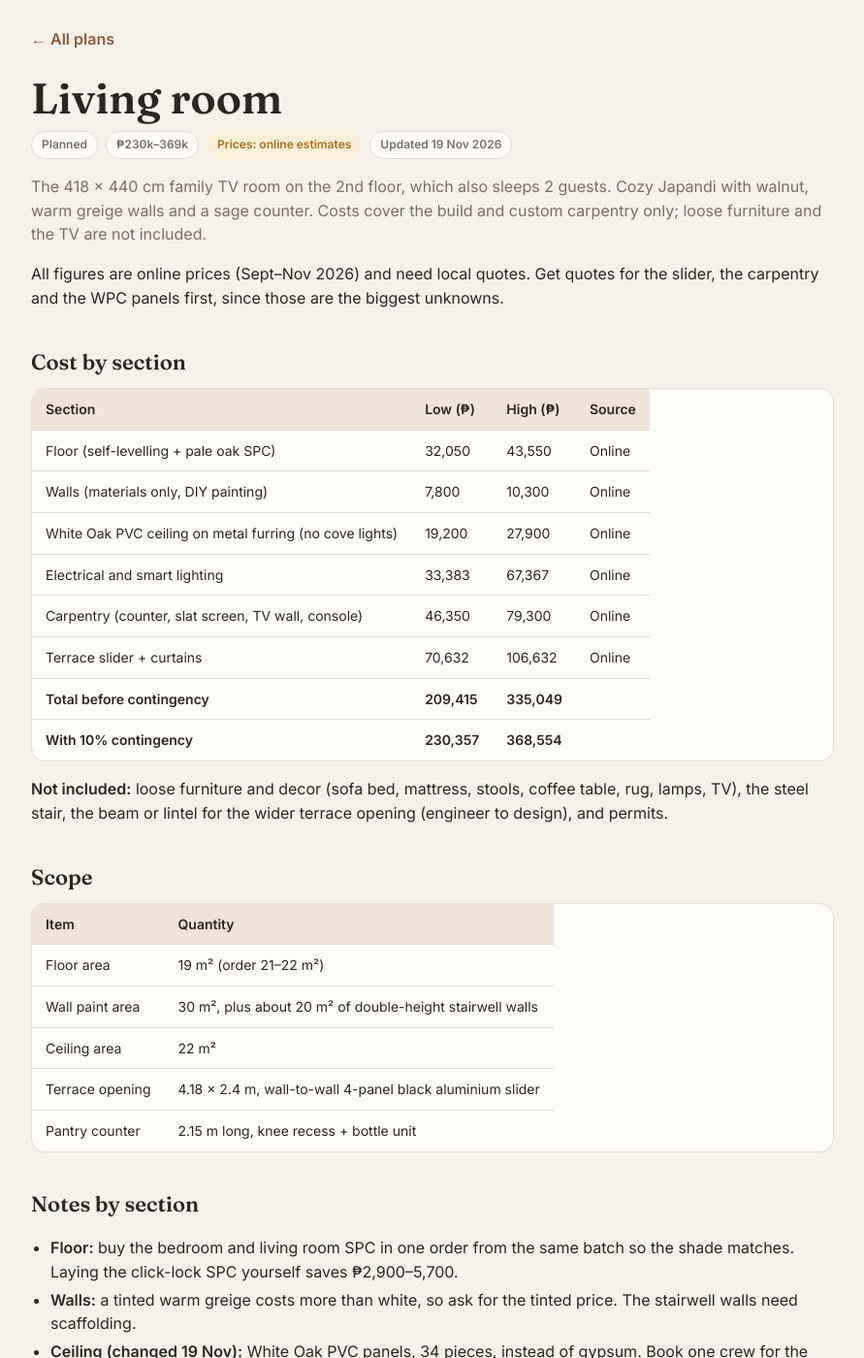
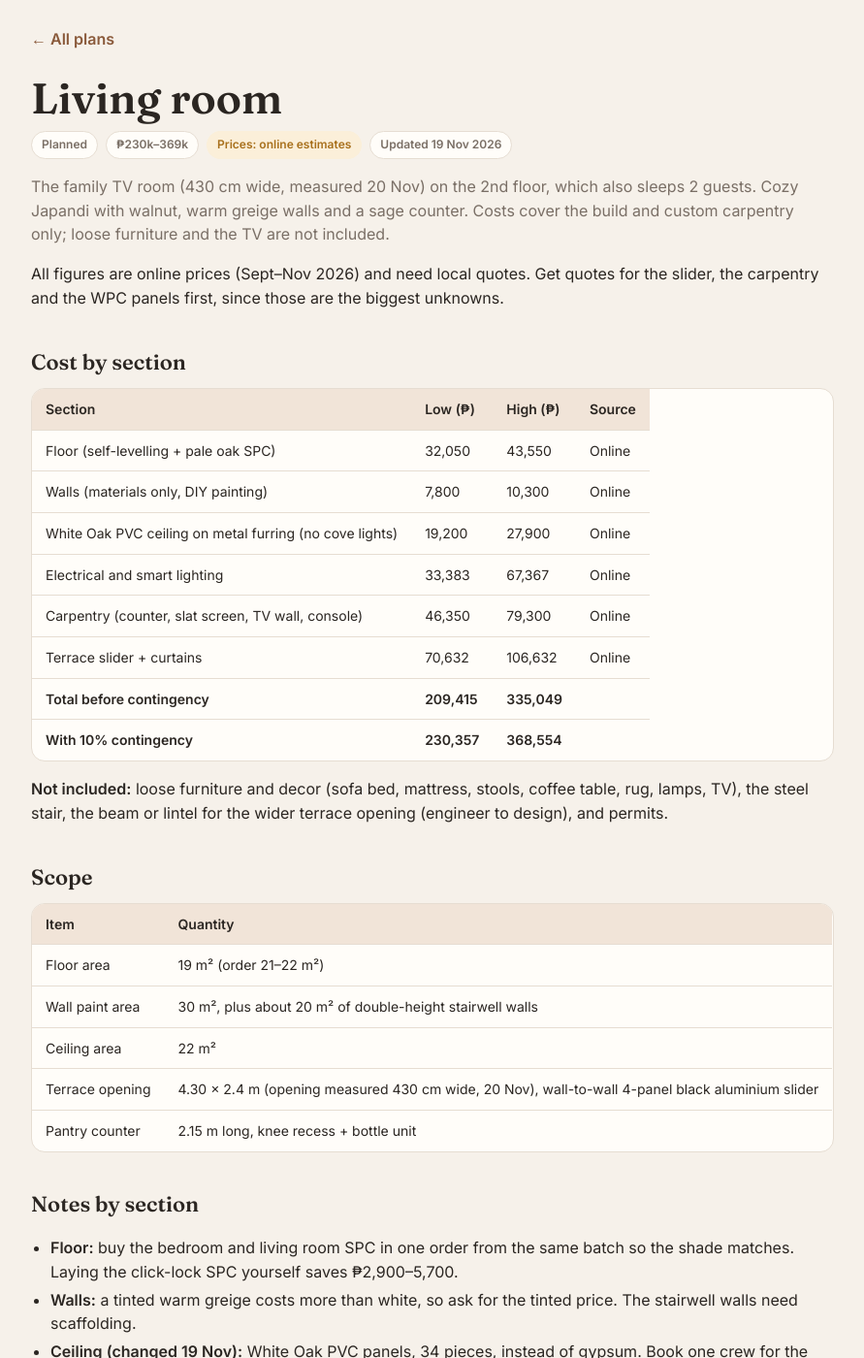
Before and after one commit to tatayotter/navarro-house, a Jekyll site: the page built from rooms/living-room.md, in a window 1280 px wide and 1400 px high. Shown: the whole window at 97% size, without its empty margins (194-1085 px from the left). Built offline with Jekyll 4.4.1, drawn with Linux system fonts in a browser that asks for light colours.

Commit message:
2nd floor: living slider 4.30 m from site measurement; terrace slab overhang 84 cm in 3D
Co-Authored-By: Claude Opus 5.5 <noreply@anthropic.com>
Claude-Session: https://claude.ai/code/session_01RUWgCRCXWUoCEHqSMszadt

```diff
--- a/rooms/living-room.md
+++ b/rooms/living-room.md
@@ -4,7 +4,7 @@ status: Planned
 cost: "₱230k–369k"
 price_source: online
 updated: 19 Nov 2026
-summary: The 418 × 440 cm family TV room on the 2nd floor, which also sleeps 2 guests. Cozy Japandi with walnut, warm greige walls and a sage counter. Costs cover the build and custom carpentry only; loose furniture and the TV are not included.
+summary: The family TV room (430 cm wide, measured 20 Nov) on the 2nd floor, which also sleeps 2 guests. Cozy Japandi with walnut, warm greige walls and a sage counter. Costs cover the build and custom carpentry only; loose furniture and the TV are not included.
 ---
 
 All figures are online prices (Sept–Nov 2026) and need local quotes. Get quotes for the slider, the carpentry and the WPC panels first, since those are the biggest unknowns.
@@ -31,7 +31,7 @@ All figures are online prices (Sept–Nov 2026) and need local quotes. Get quote
 | Floor area | 19 m² (order 21–22 m²) |
 | Wall paint area | 30 m², plus about 20 m² of double-height stairwell walls |
 | Ceiling area | 22 m² |
-| Terrace opening | 4.18 × 2.4 m, wall-to-wall 4-panel black aluminium slider |
+| Terrace opening | 4.30 × 2.4 m (opening measured 430 cm wide, 20 Nov), wall-to-wall 4-panel black aluminium slider |
 | Pantry counter | 2.15 m long, knee recess + bottle unit |
 
 ## Notes by section
```
Also changed, not shown: house/airflow-3d-v1.html (+7 -5 lines), house/build-sequence.md (+1 -1 lines), house/glass-aluminium.md (+1 -1 lines).
